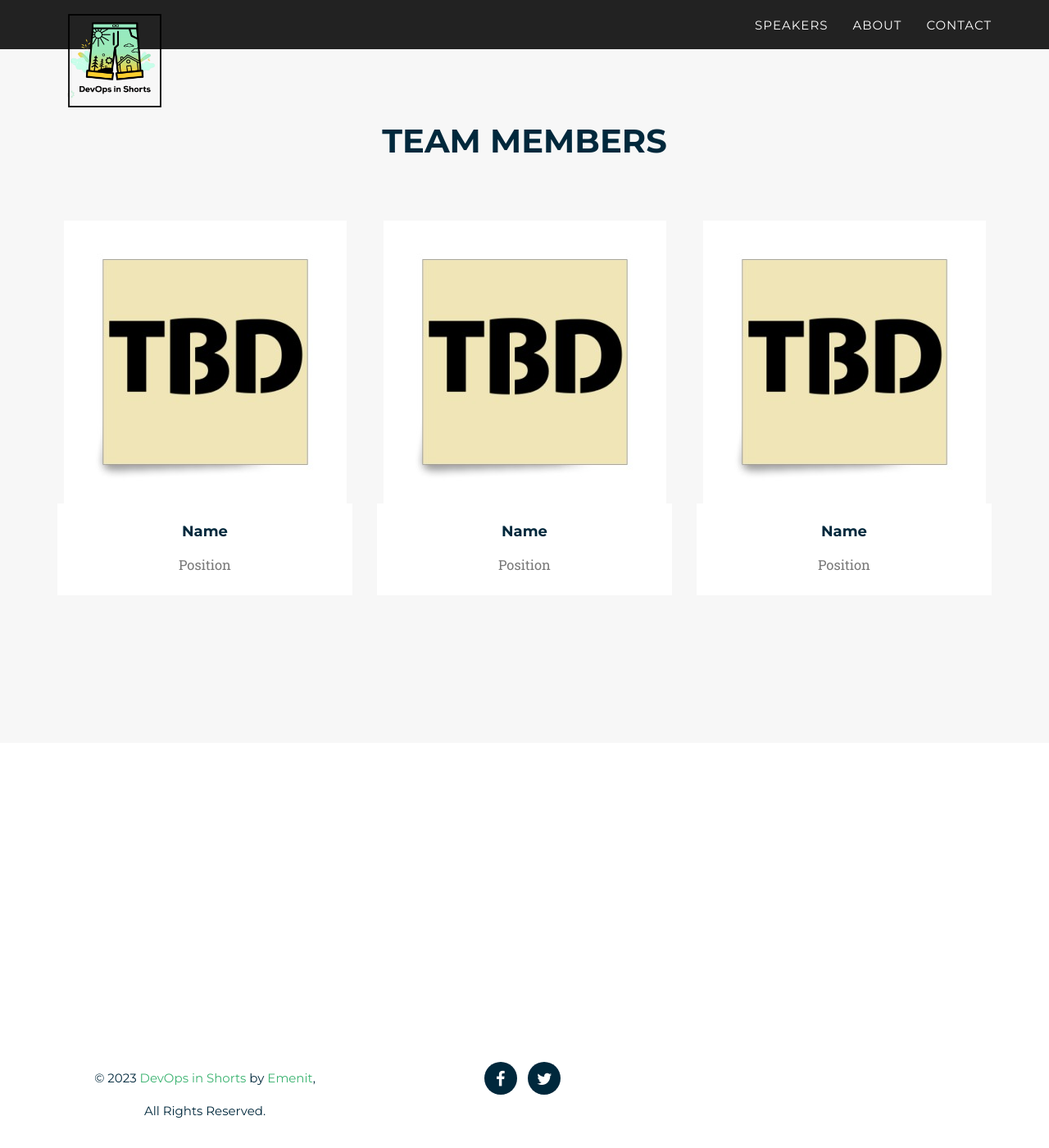
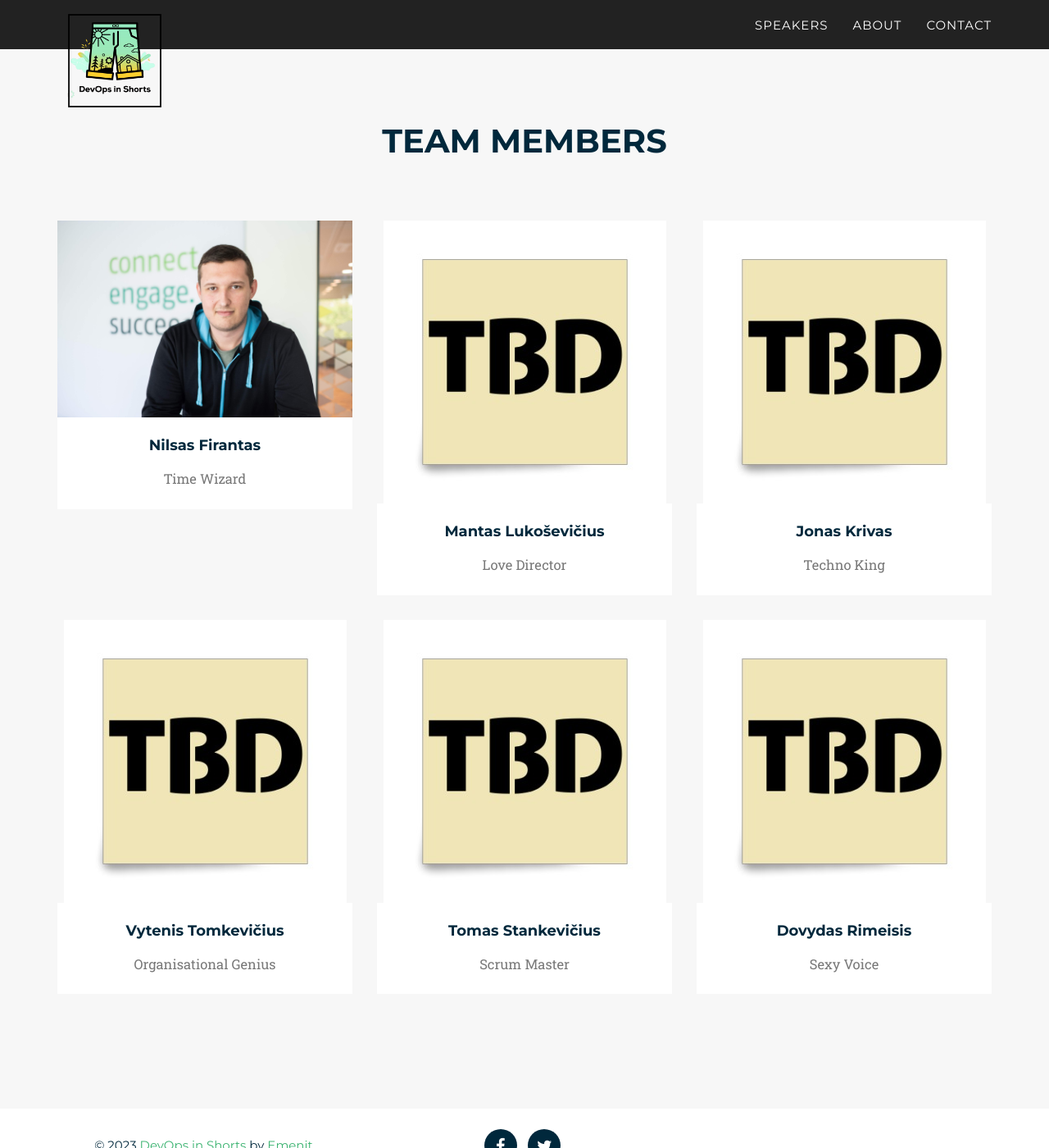
Before and after one commit to Emenit/Emenit.github.io, a Jekyll site: the page built from _2024_pages/team.html, in a window 1280 px wide and 1400 px high. Shown: the whole window at 82% size. Built offline with Jekyll 4.4.1, drawn with Linux system fonts in a browser that asks for light colours; some web fonts are replaced.

Commit message:
content: update team

```diff
--- a/_2024_pages/about.html
+++ b/_2024_pages/about.html
@@ -12,7 +12,7 @@ title: About the Conference
       <h1>{{ page.title }}</h1>
 
       <div class="icon-about">
-        <img src="../css/2024_style/img/TBD.jpg" alt="icon-about">
+        <img src="../css/2024_style/img/logo_no_date.jpg" alt="icon-about">
       </div>
 
       <h2 class="second">Theme</h2>
--- a/_data/twenty_24/teams.yml
+++ b/_data/twenty_24/teams.yml
@@ -1,26 +1,53 @@
-- title: Name
-  name: Name-1
-  subtitle: Position
+- title: Nilsas Firantas
+  name: nilsas
+  subtitle: Time Wizard
+  img: nilsas.jpg
+  thumbnail: nilsas.jpg
+  alt: Picture of Nilsas
+  topic: Topic
+  description: Master of stop watch
+
+- title: Mantas Lukoševičius
+  name: mantas
+  subtitle: Love Director
   img: TBD.jpg
   thumbnail: TBD.jpg
   alt: Picture of TBD
   topic: Topic
   description: More Info
 
-- title: Name
-  name: Name-2
-  subtitle: Position
+- title: Jonas Krivas
+  name: jonas
+  subtitle: Techno King
   img: TBD.jpg
   thumbnail: TBD.jpg
   alt: Picture of TBD
   topic: Topic
   description: More Info
 
-- title: Name
-  name: Name-3
-  subtitle: Position
+- title: Vytenis Tomkevičius
+  name: vytenis
+  subtitle: Organisational Genius
   img: TBD.jpg
   thumbnail: TBD.jpg
   alt: Picture of TBD
   topic: Topic
   description: More Info
+
+- title: Tomas Stankevičius
+  name: tomas
+  subtitle: Scrum Master
+  img: TBD.jpg
+  thumbnail: TBD.jpg
+  alt: Picture of TBD
+  topic: Topic
+  description: More Info
+
+- title: Dovydas Rimeisis
+  name: dovydas
+  subtitle: Sexy Voice
+  img: TBD.jpg
+  thumbnail: TBD.jpg
+  alt: Picture of TBD
+  topic: Topic
+  description: More Info
--- a/_includes/2024_data/contact.html
+++ b/_includes/2024_data/contact.html
@@ -3,12 +3,12 @@
         <div class="row">
             <div class="col-lg-12 text-center">
                 <h2 class="section-heading">Contact Us</h2>
-                <h3 class="section-subheading text-muted">We will do our best to answer your request as soon as possible. You may send us your request via <a href="https://www.facebook.com/">Facebook Message</a></h3>
+                <h3 class="section-subheading text-muted">We will do our best to answer your request as soon as possible.</h3>
             </div>
         </div>
         <div class="row">
             <div class="col-lg-12">
-                <form name="sentMessage" id="contactForm" action="https://formspree.io/hello.world@gmail.com" method="POST" novalidate>
+                <form name="sentMessage" id="contactForm" action="https://getform.io/f/d72bc82e-91eb-495c-83a4-d356a4456cdf" method="POST" novalidate>
                     <div class="row">
                         <div class="col-md-6">
                             <div class="control-group form-group">
```
Also changed, not shown: _includes/2024_data/intro.html (+5 -2 lines), css/2024_style/img/logo_no_date.jpg (added), css/2024_style/img/team/nilsas.jpg (added), 1 other file.
